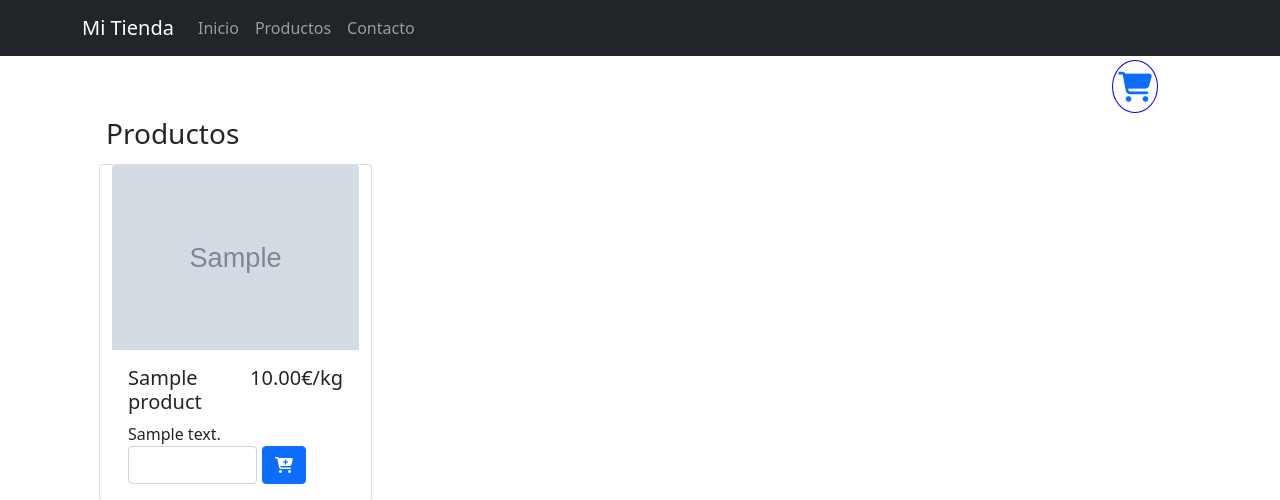
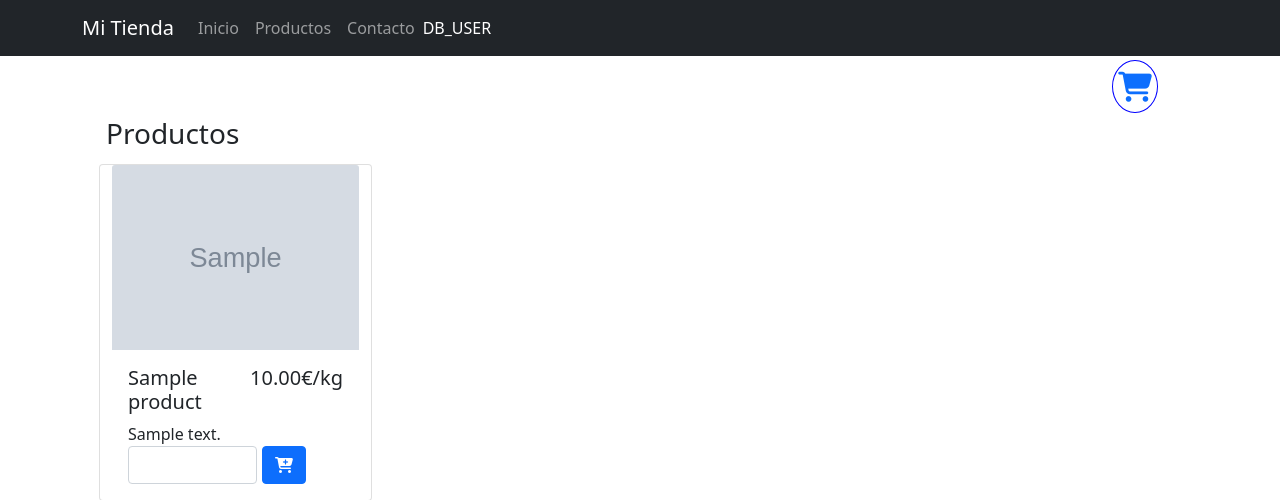
Before and after one commit to tfermoso/phpproduccion, a PHP site: page / in a window 1280 px wide. Shown: the top 500 px of the page. Run offline with PHP 8.4, Linux system fonts and the light colour scheme; tables that the repository leaves empty hold one stand-in row (values such as "Sample post"); grey boxes marked "Sample" are stand-in pictures; a stand-in replaces the project's code that opens the database connection; some libraries are stand-ins or nearby versions.

Commit message:
username login

```diff
--- a/assets/css/index.css
+++ b/assets/css/index.css
@@ -31,3 +31,6 @@
 .email{
     margin-bottom: 10px;
 }
+#user{
+    color: white;
+}
--- a/index.php
+++ b/index.php
@@ -9,8 +9,9 @@ $consulta->execute();
 // Obtener los resultados
 $resultados = $consulta->fetchAll(PDO::FETCH_ASSOC);
 //Compruebo si hay carrito
-if (isset($_SESSION["user"])) {
+if (isset($_SESSION["username"])) {
     //comprobaria si hay carrito en la bbdd
+    $username=$_SESSION["username"];
 } else {
     if (isset($_SESSION["cart"])) {
         $cart = $_SESSION["cart"];
@@ -55,7 +56,7 @@ if (isset($_SESSION["user"])) {
                     </li>
 
                 </ul>
-                <span id="user"></span>
+                <span id="user"><?php if(isset($username)) echo $username; ?></span>
             </div>
         </div>
     </nav>
```
Also changed, not shown: assets/img/ceica2.png (added).
